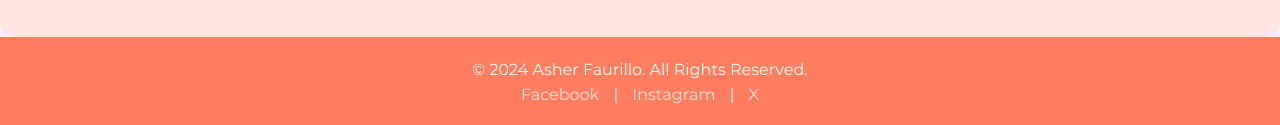
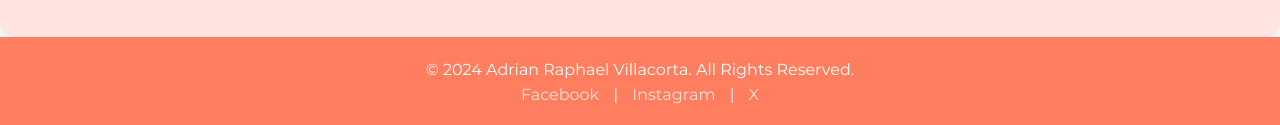
Before and after one commit to adrianraphaelvillacorta/adrianraphaelvillacorta.github.io, a plain HTML site: page VillacortaExplorePHTours.html in a window 1280 px wide. Shown: the part 1796-1921 px from the top of the page. Drawn offline with Linux system fonts and the light colour scheme.

Commit message:
change name

```diff
--- a/VillacortaExplorePHTours.html
+++ b/VillacortaExplorePHTours.html
@@ -432,7 +432,7 @@
 
     <!-- Footer -->
     <footer>
-      <p>&copy; 2024 Asher Faurillo. All Rights Reserved.</p>
+      <p>&copy; 2024 Adrian Raphael Villacorta. All Rights Reserved.</p>
       <p>
         <a href="https://facebook.com" target="_blank">Facebook</a> |
         <a href="https://instagram.com" target="_blank">Instagram</a> |
```
